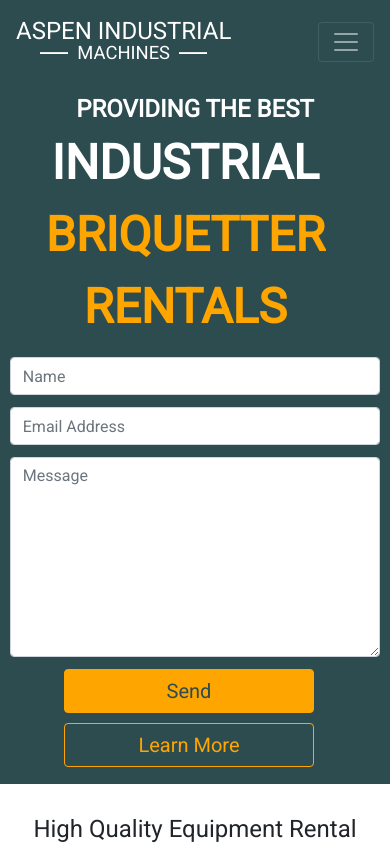
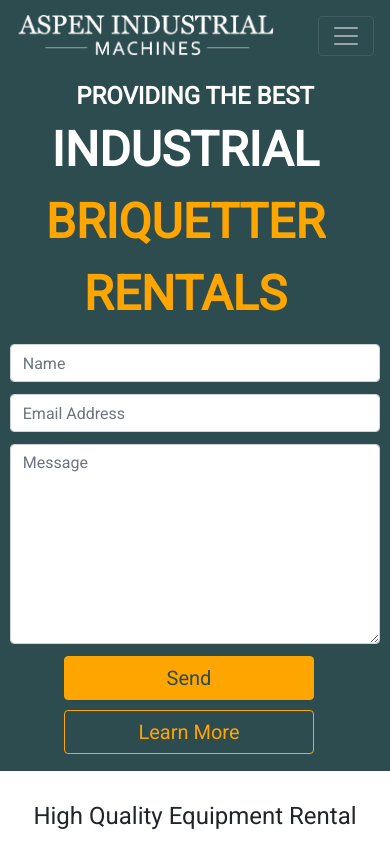
Before and after one commit to MitchellWilson01/aspen-industrial-machines, a React (Create React App) app: page / in a window 390 px wide. Shown: the top 845 px of the page. Built offline with nearby package versions, Linux system fonts and the light colour scheme.

Commit message:
changed navbar brand from text to logo

```diff
--- a/src/components/Navmenu/Navmenu.js
+++ b/src/components/Navmenu/Navmenu.js
@@ -1,5 +1,6 @@
 import React, { useState } from 'react';
 import { Navbar, Nav } from 'react-bootstrap';
+import logoWhiteText from '../../images/logoWhiteText.png';
 import leaf from '../../images/leaf.png';
 import './Navmenu.scss';
 
@@ -35,16 +36,7 @@ const Navmenu = () => {
         <>
             <Navbar bg="dark" variant="dark" expand="lg" sticky="top">
                 <Navbar.Brand href="/" className="nav-brand">
-                    <div className="nav-brand-text-container">
-                        <div className="nav-brand-aspen">
-                            ASPEN INDUSTRIAL
-                        </div>
-                        <div className="nav-brand-machines">
-                            <div><hr className="nav-brand-line"/></div>
-                            <div> &nbsp; MACHINES &nbsp; </div>
-                            <div><hr className="nav-brand-line"/></div>
-                        </div>
-                    </div>
+                    <img src={logoWhiteText} className="nav-logo-text" />
                 </Navbar.Brand>
                 <Navbar.Toggle className="nav-toggle" aria-controls="responsive-navbar-nav" />
                 <Navbar.Collapse id="responsive-navbar-nav">
@@ -62,3 +54,16 @@ const Navmenu = () => {
 }
 
 export default Navmenu;
+
+/*
+<div className="nav-brand-text-container">
+                        <div className="nav-brand-aspen">
+                            ASPEN INDUSTRIAL
+                        </div>
+                        <div className="nav-brand-machines">
+                            <div><hr className="nav-brand-line"/></div>
+                            <div> &nbsp; MACHINES &nbsp; </div>
+                            <div><hr className="nav-brand-line"/></div>
+                        </div>
+                    </div>
+*/
--- a/src/components/Navmenu/Navmenu.scss
+++ b/src/components/Navmenu/Navmenu.scss
@@ -68,6 +68,13 @@
     margin-right: 5rem;
 }
 
+.nav-logo-text {
+    height: 50px;
+    width: auto;
+    padding: 0px;
+    margin: 0px;
+}
+
 .nav-brand,
 .nav-link,
 .nav-text {
@@ -77,8 +84,52 @@
 @media only screen and (max-width: 600px) {
     .nav-brand {
         padding-left: 0rem;
+        padding-right: 0px !important;
+        font-size: 1.25rem !important;
+    }
+}
+
+@media only screen and (max-width: 600px) {
+    .nav-brand {
+        padding-left: 0rem;
         padding-right: 2rem;
         font-size: 1.25rem !important;
+    }
+}
+
+@media only screen and (max-width: 410px) {
+    .nav-logo-text {
+        height: 45px;
+        width: auto;
+        padding: 0px;
+        margin: 0px;
+    }
+}
+
+@media only screen and (max-width: 380px) {
+    .nav-logo-text {
+        height: 40px;
+        width: auto;
+        padding: 0px;
+        margin: 0px;
+    }
+}
+
+@media only screen and (max-width: 355px) {
+    .nav-logo-text {
+        height: 35px;
+        width: auto;
+        padding: 0px;
+        margin: 0px;
+    }
+}
+
+@media only screen and (max-width: 325px) {
+    .nav-logo-text {
+        height: 40px;
+        width: auto;
+        padding: 0px;
+        margin: 0px;
     }
 }
 
@@ -105,13 +156,8 @@
     }
 }
 
-@media only screen and (max-width: 386px) {
-    .nav-brand {
-        padding-left: 0rem;
-        padding-right: 2rem;
-        font-size: 1rem !important;
-    }
-}
+
+
 
 @media only screen and (max-width: 370px) {
     .nav-brand-aspen {
```
Also changed, not shown: src/images/logoWhiteText.png (added), 1 other file (tests, documents, lock files or other folders).
